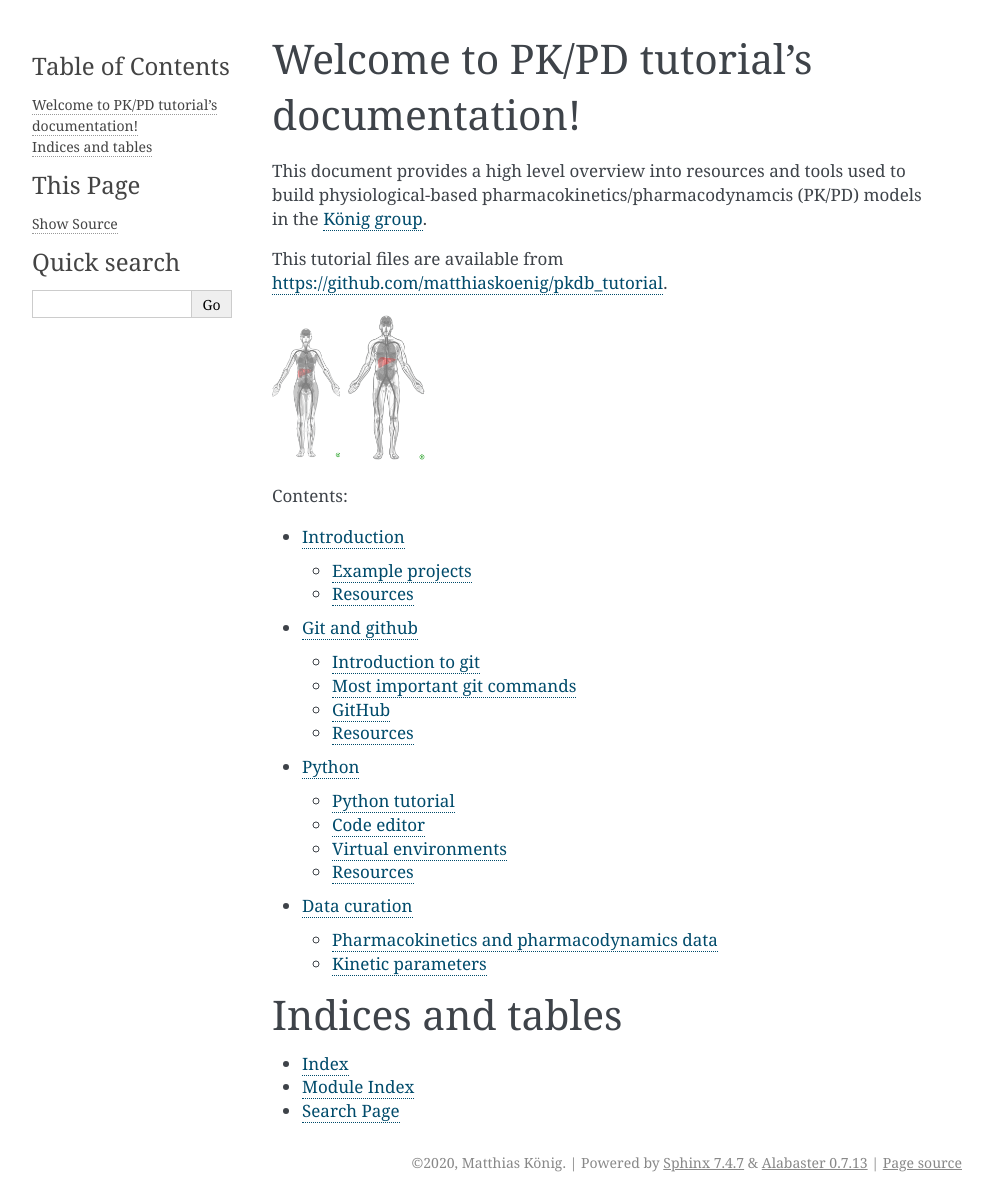
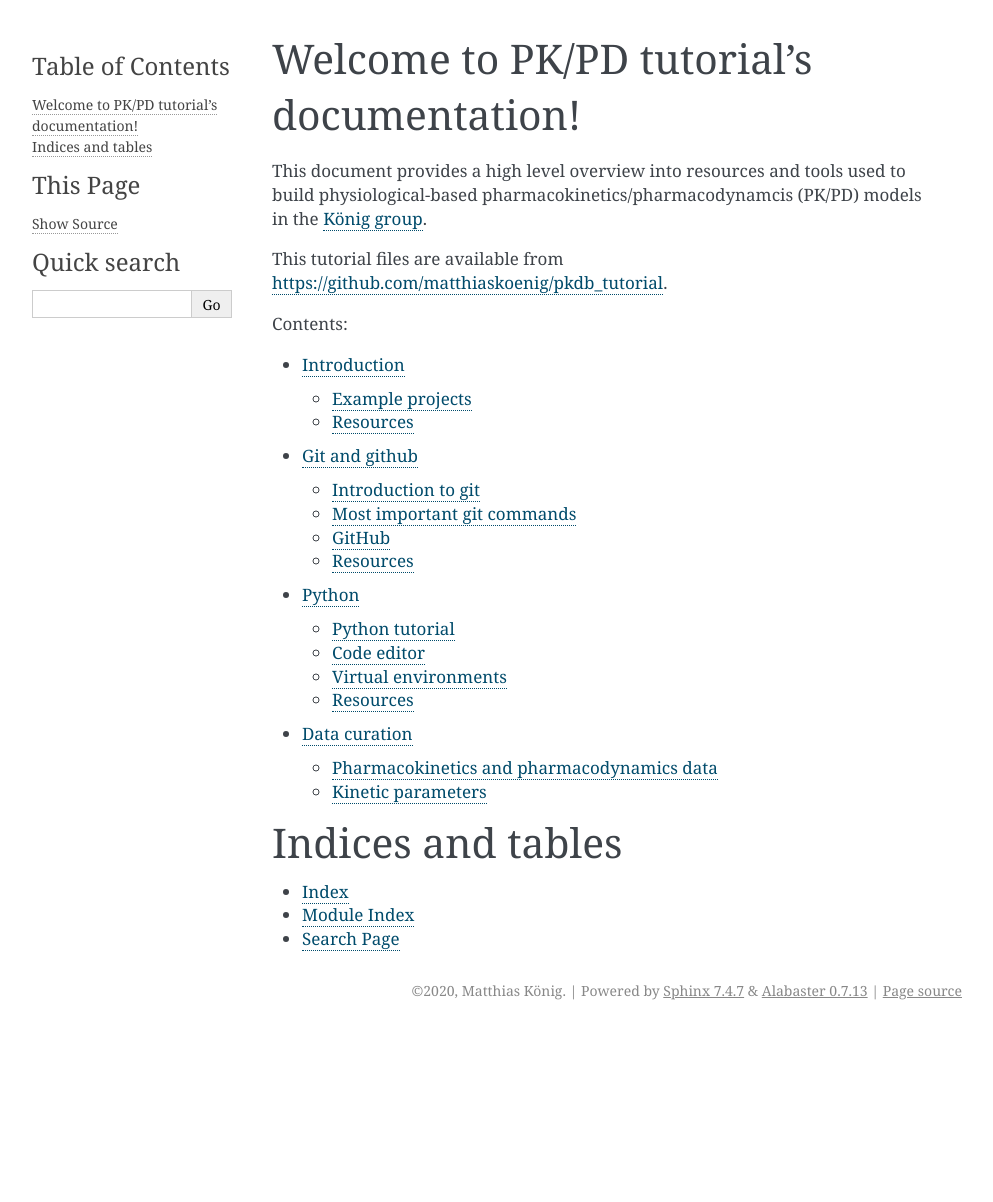
Before and after one commit to matthiaskoenig/pkpd-tutorial, a Sphinx documentation site: the page built from source/index.rst, in a window 1280 px wide. Shown: the whole page, without its empty margins (148-1141 px from the left). Built offline with Sphinx 7.4.7, drawn with Linux system fonts in a browser that asks for light colours; after the commit the page ends 1030 px from its top, so only the background shows below that.

Commit message:
removed image

```diff
--- a/source/index.rst
+++ b/source/index.rst
@@ -11,9 +11,6 @@ This document provides a high level overview into resources and tools used to bu
 
 This tutorial files are available from `https://github.com/matthiaskoenig/pkdb_tutorial
 <https://github.com/matthiaskoenig/pkdb_tutorial>`_.
-
-.. image:: /resources/introduction/pbpk.png
-   :height: 150
 
 .. toctree::
    :maxdepth: 2
```
